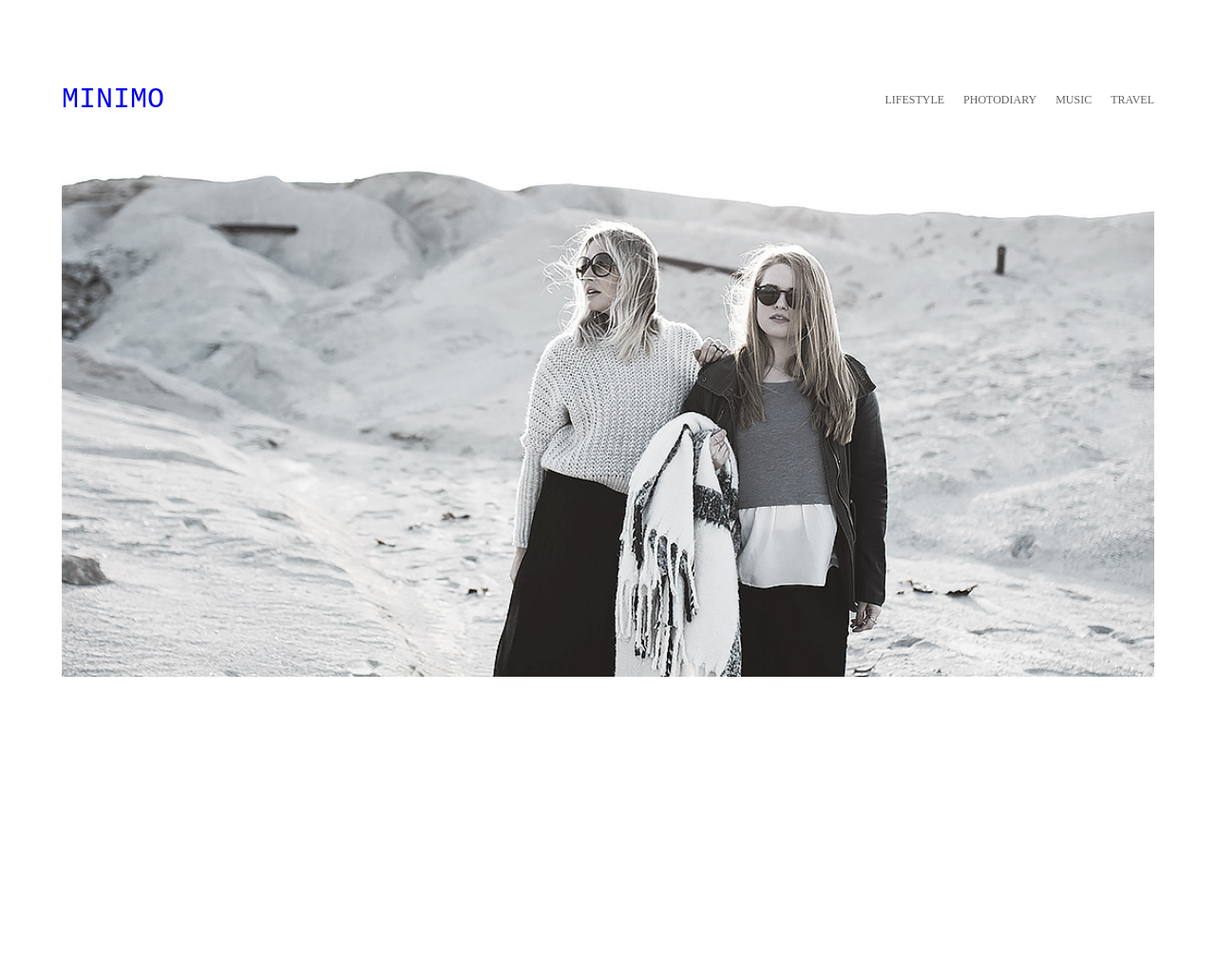
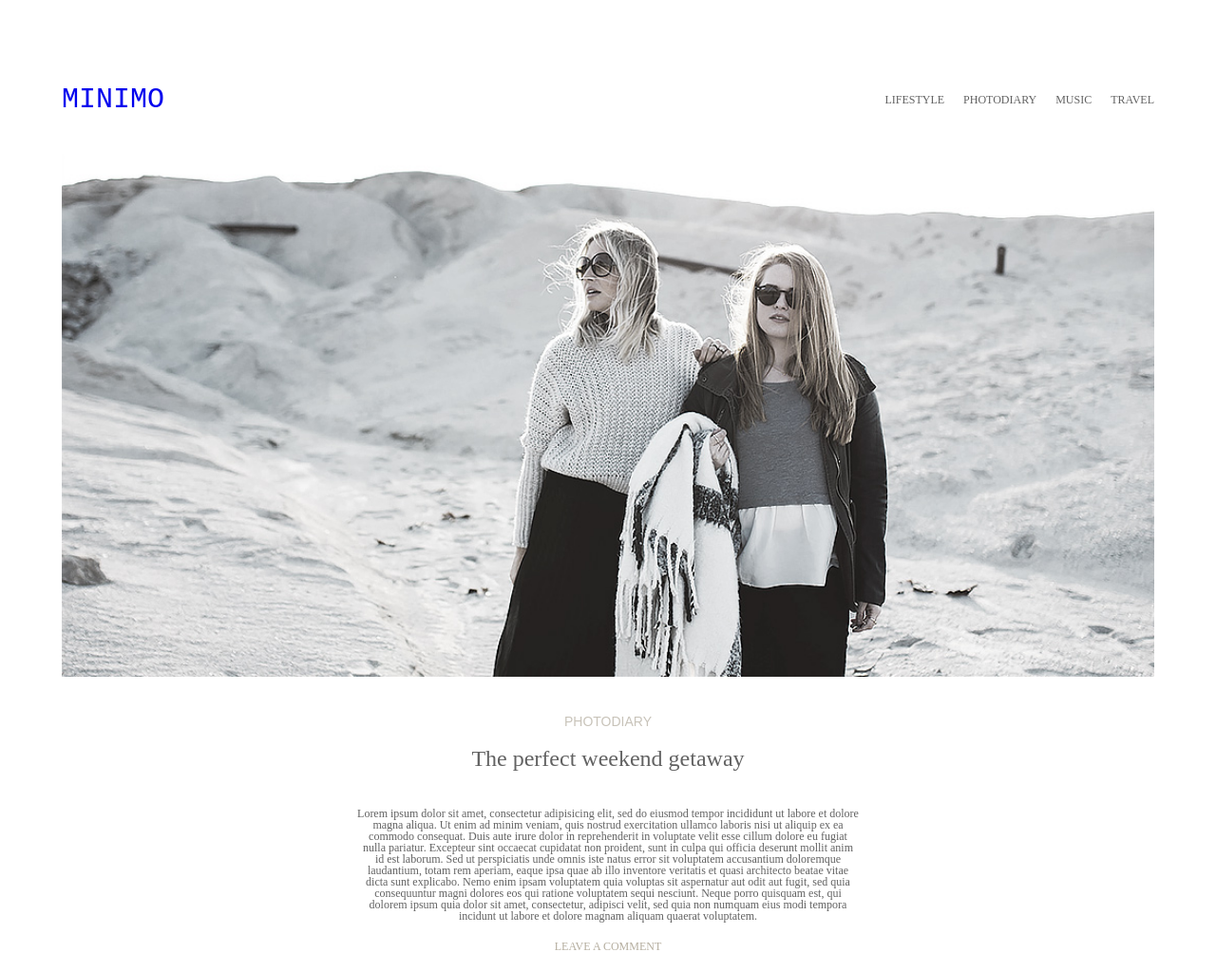
Before and after one commit to uupptown/minimo, a plain HTML site: page index.html in a window 1280 px wide. Shown: the whole page at 95% size. Before the commit the page ends 800 px from the top, so only its background shows below. Drawn offline with Linux system fonts and the light colour scheme.

Commit message:
fixed photodiary

```diff
--- a/index.html
+++ b/index.html
@@ -9,7 +9,7 @@
 <body>
    <div class="wrapper">
       <header class="header">
-         <div class="header__container container">
+         <div class="header__container">
                <div class="header__top">
                   <div class="header__logo"><a href="#">MINIMO</a></div>
                   <div class="header__menu menu">
@@ -31,7 +31,22 @@
          </div>
       </header>
       <main class="main">
-
+         <section class="photodiary">
+            <div class="photodiary__container container">
+               <div class="photodiary__title title">
+                  <p>PHOTODIARY</p>
+               </div>
+               <div class="photodiary__subtitle subtitle">
+                  <p>The perfect weekend getaway</p>
+               </div>
+               <div class="photodiary__text text">
+                  <p>Lorem ipsum dolor sit amet, consectetur adipisicing elit, sed do eiusmod tempor incididunt ut labore et dolore magna aliqua. Ut enim ad minim veniam, quis nostrud exercitation ullamco laboris nisi ut aliquip ex ea commodo consequat. Duis aute irure dolor in reprehenderit in voluptate velit esse cillum dolore eu fugiat nulla pariatur. Excepteur sint occaecat cupidatat non proident, sunt in culpa qui officia deserunt mollit anim id est laborum. Sed ut perspiciatis unde omnis iste natus error sit voluptatem accusantium doloremque laudantium, totam rem aperiam, eaque ipsa quae ab illo inventore veritatis et quasi architecto beatae vitae dicta sunt explicabo. Nemo enim ipsam voluptatem quia voluptas sit aspernatur aut odit aut fugit, sed quia consequuntur magni dolores eos qui ratione voluptatem sequi nesciunt. Neque porro quisquam est, qui dolorem ipsum quia dolor sit amet, consectetur, adipisci velit, sed quia non numquam eius modi tempora incidunt ut labore et dolore magnam aliquam quaerat voluptatem.</p>
+               </div>
+               <div class="photodiary__comment">
+                  <a href="#">LEAVE A COMMENT</a>
+               </div>
+            </div>
+         </section>
       </main>
       <footer class="footer">
 
--- a/style.css
+++ b/style.css
@@ -80,6 +80,24 @@ body {
 }
 
 /* ==================================================== */
+/* Спільні стилі */
+.title {
+   color: #c8c3b9;
+   font-size: 14px;
+   font-family: 'Ubuntu', sans-serif;
+}
+
+.subtitle {
+   color: #626262;
+   font-size: 24px;
+   font-family: 'Playfair Display', serif;
+}
+
+.text {
+   color: #626262;
+   font-size: 12px;
+   font-family: 'Playfair Display', serif;
+}
 
 .wrapper {
    min-height: 100%;
@@ -88,14 +106,13 @@ body {
    flex-direction: column;
 }
 
+.container {
+   max-width: 880px;
+   margin: 0px auto;
+}
+
 /* ==================================================== */
 /* Прижав футер до низу */
-
-/* .container {
-   padding: 0px 15px 0px 15px;
-   max-width: 1180px;
-   margin: 0 auto;
-} */
 
 .main {
    flex: 1 1 auto;
@@ -103,6 +120,7 @@ body {
 
 /* ==================================================== */
 /* HEADER */
+
 .header__container {
    padding: 0px 15px 0px 15px;
    max-width: 1180px;
@@ -146,3 +164,41 @@ body {
 .header__photo img:hover{
    opacity: 0.9;
 }
+
+/* ==================================================== */
+/* PHOTODIARY */
+
+.photodiary__container {
+   padding-top: 40px;
+   display: flex;
+   flex-direction: column;
+   align-items: center;
+   text-align: center;
+}
+
+.photodiary__subtitle {
+   padding-top: 20px;
+}
+
+.photodiary__text {
+   padding-top: 40px;
+   width: 60%;
+}
+
+.photodiary__comment {
+   padding: 20px 0px 20px 0px;
+}
+
+.photodiary__comment a{
+   color: #b4ad9e;
+}
+
+.photodiary__comment a:hover {
+   color: #c8c3b9;
+}
+
+@media (max-width: 479.98px) {
+   .photodiary__text {
+      width: 90%;
+   }
+}
```
